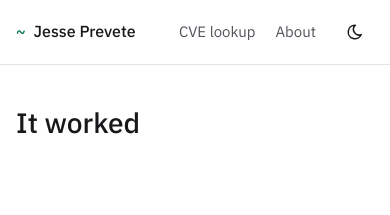
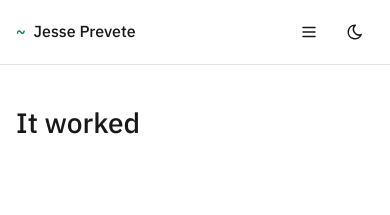
Before and after one commit to JessePrevete/JessePrevete.github.io, a Jekyll site: the page built from index.md, in a window 390 px wide. Shown: the top 215 px of the page. Built offline with Jekyll 4.4.1, drawn with Linux system fonts in a browser that asks for light colours.

Commit message:
Add mobile menu

```diff
--- a/_includes/header.html
+++ b/_includes/header.html
@@ -5,8 +5,13 @@
     </a>
 
     <div class="header-actions">
-      <nav class="site-nav" aria-label="Main">
-        <ul>
+            <nav class="site-nav" aria-label="Main">
+        <button class="icon-button menu-toggle" type="button" aria-expanded="false" aria-controls="site-nav-list" aria-label="Menu" title="Menu">
+          <span class="icon-open" aria-hidden="true">{% include icons/menu-2.svg %}</span>
+          <span class="icon-close" aria-hidden="true">{% include icons/x.svg %}</span>
+        </button>
+
+        <ul id="site-nav-list">
           {%- for item in site.data.nav %}
             {%- comment %} Skip sections that don't have enough content yet {% endcomment %}
             {%- if item.collection %}
--- a/assets/css/main.css
+++ b/assets/css/main.css
@@ -432,3 +432,69 @@ body {
   width: 1.25rem;
   height: 1.25rem;
 }
+
+/* ---------- 11. Mobile menu ---------- */
+
+/* The menu button only exists on narrow screens. */
+.menu-toggle {
+  display: none;
+}
+
+/* Show the X while the menu is open, the three lines while closed. */
+.menu-toggle .icon-close {
+  display: none;
+}
+.menu-open .menu-toggle .icon-open {
+  display: none;
+}
+.menu-open .menu-toggle .icon-close {
+  display: block;
+}
+
+@media (max-width: 40rem) {
+  .site-header {
+    position: relative;
+  }
+  .header-actions {
+    gap: 0.5rem;
+  }
+
+  /* Without JavaScript the links stay visible and wrap if needed. */
+  .site-nav ul {
+    flex-wrap: wrap;
+    justify-content: flex-end;
+    column-gap: 1rem;
+    row-gap: 0.25rem;
+  }
+
+  /* With JavaScript the links fold behind the menu button. */
+  .js .menu-toggle {
+    display: inline-flex;
+  }
+  .js .site-nav ul {
+    display: none;
+  }
+
+  /* Open menu: a full-width panel under the header. */
+  .js .menu-open .site-nav ul {
+    display: flex;
+    flex-direction: column;
+    gap: 0;
+    position: absolute;
+    top: 100%;
+    left: 0;
+    right: 0;
+    z-index: 20;
+    padding: 0.25rem var(--gutter) 0.75rem;
+    background: var(--bg);
+    border-bottom: 1px solid var(--line);
+  }
+  .js .menu-open .site-nav li + li {
+    border-top: 1px solid var(--line);
+  }
+  .js .menu-open .site-nav a {
+    display: block;
+    padding: 0.75rem 0;
+    font-size: 1rem;
+  }
+}
--- a/assets/js/site.js
+++ b/assets/js/site.js
@@ -54,3 +54,51 @@
 
   updateLabel();
 })();
+
+// ---------- Mobile menu ----------
+(function () {
+  var header = document.querySelector(".site-header");
+  var nav = document.querySelector(".site-nav");
+  var button = document.querySelector(".menu-toggle");
+  if (!header || !nav || !button) return;
+
+  // Must match the breakpoint in main.css (section 11).
+  var narrow = window.matchMedia("(max-width: 40rem)");
+
+  function isOpen() {
+    return header.classList.contains("menu-open");
+  }
+
+  function setOpen(open) {
+    header.classList.toggle("menu-open", open);
+    button.setAttribute("aria-expanded", open ? "true" : "false");
+  }
+
+  button.addEventListener("click", function () {
+    setOpen(!isOpen());
+  });
+
+  // Escape closes the menu and puts focus back on the button.
+  document.addEventListener("keydown", function (e) {
+    if (e.key === "Escape" && isOpen()) {
+      setOpen(false);
+      button.focus();
+    }
+  });
+
+  // Clicking anywhere outside the header closes it.
+  document.addEventListener("click", function (e) {
+    if (isOpen() && !header.contains(e.target)) setOpen(false);
+  });
+
+  // Tabbing past the last link closes it, so it never sits open
+  // over the page while focus is somewhere else.
+  nav.addEventListener("focusout", function (e) {
+    if (isOpen() && e.relatedTarget && !nav.contains(e.relatedTarget)) setOpen(false);
+  });
+
+  // Widening the window past the breakpoint resets the menu.
+  narrow.addEventListener("change", function (e) {
+    if (!e.matches) setOpen(false);
+  });
+})();
```
